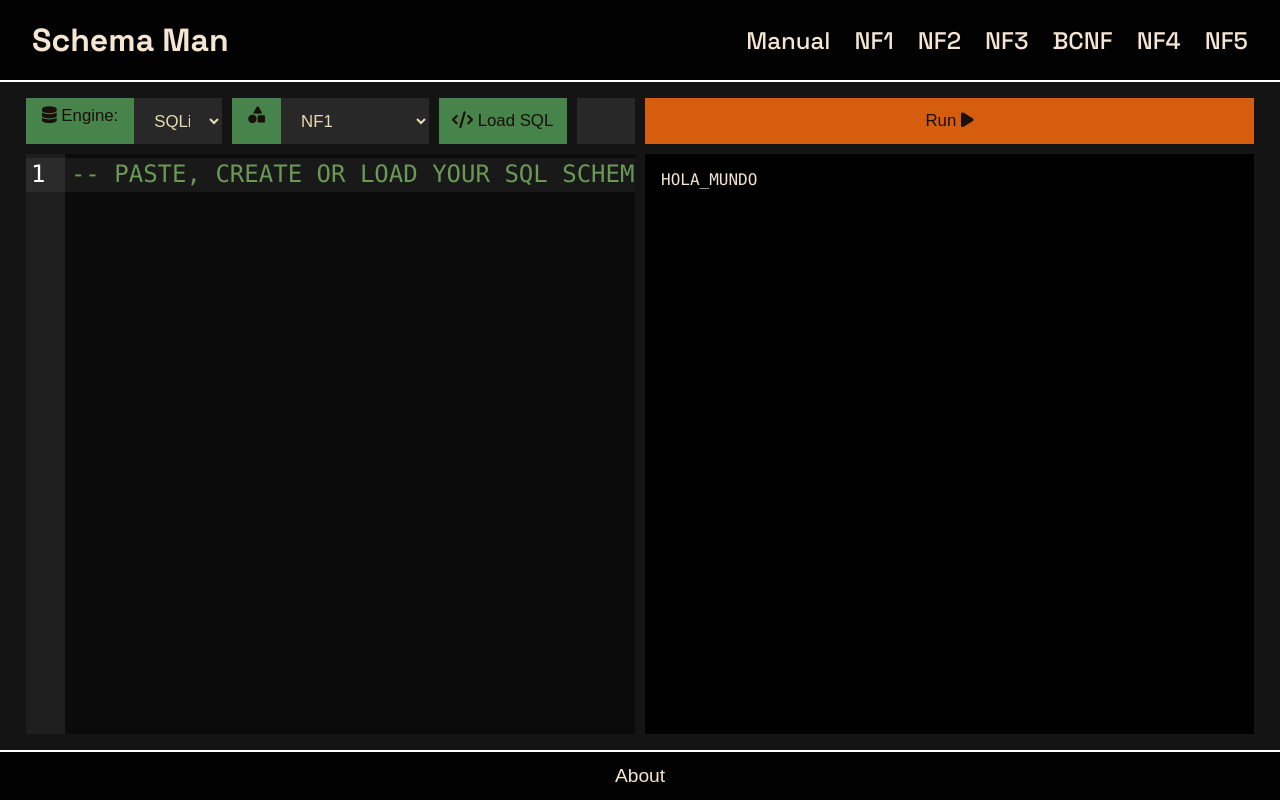
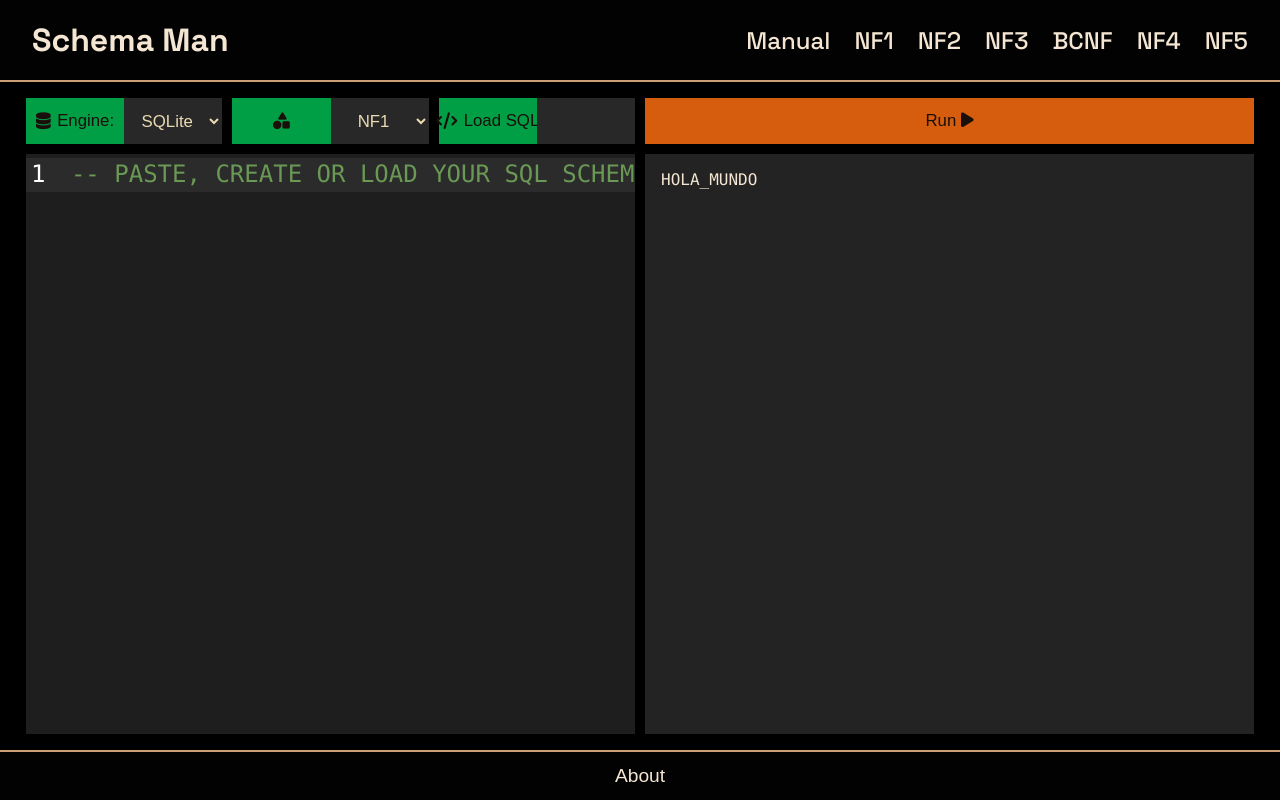
Before and after one commit to Qwerty3341/SchemaMan, a Flask app: page / in a window 1280 px wide. Run offline with Flask 3, Linux system fonts and the light colour scheme; parts of the project's set-up code (start-up, migrations or seed data) failed here and were passed over; some web fonts are replaced.

Commit message:
Ajustes del front

```diff
--- a/schema_man/static/css/normalizator.css
+++ b/schema_man/static/css/normalizator.css
@@ -5,7 +5,7 @@
 	--text-editor-font-size: 1.5rem;
 	--selector-bg: #282828;
 	--selector-fg: #ebdbb2;
-	--button-sql-color: #47844B;
+	--button-sql-color: #009e45;
 	--button-report-color: #d65d0e;
 	--button-font-color: #1A0F0A;
 	--control-height: 46px;
@@ -21,39 +21,47 @@
 
 .selector-container {
 	display: flex;
-	align-items: center;
-	flex: 0 0 auto;
+	align-items: stretch;
 	min-width: 0;
+}
+
+.select-label,
+.select-for-sql,
+#load-sql-label,
+#file-name-container {
+	flex: 1 1 0;
+	width: auto;
+	min-width: 0;
+	max-width: none;
+	height: var(--control-height);
+	box-sizing: border-box;
 }
 
 .select-label {
 	background-color: var(--button-sql-color);
 	color: var(--button-font-color);
-	padding: 0.5rem 1rem;
-	height: var(--control-height);
+	padding: 0 0.75rem;
 	cursor: pointer;
 	border: none;
 	font-size: 1.05rem;
 	font-weight: 500;
 	white-space: nowrap;
-	flex: 0 0 auto;
-	box-sizing: border-box;
+	display: flex;
+	align-items: center;
+	justify-content: center;
+	gap: 0.4rem;
 }
 
 .select-for-sql {
 	background-color: var(--selector-bg);
 	color: var(--selector-fg);
-	padding: 0.5rem 1rem;
-	height: var(--control-height);
+	padding: 0 0.75rem;
 	cursor: pointer;
 	border: none;
 	font-size: 1.05rem;
 	font-weight: 500;
-	flex: 1 1 10rem;
-	width: 10rem;
-	min-width: 0;
-	max-width: 10rem;
-	box-sizing: border-box;
+	text-align: center;
+	text-align-last: center;
 }
 
 .button-for-report {
@@ -85,11 +93,15 @@
 
 /* file chooser */
 #load-sql-label {
+	display: flex;
+	align-items: center;
+	justify-content: center;
+	gap: 0.4rem;
+	padding: 0 0.75rem;
 	text-align: center;
 }
 
 #file-chooser-container {
-	gap: 10px;
 	min-width: 0;
 }
 
@@ -105,35 +117,28 @@
 	font-weight: 500;
 	cursor: pointer;
 	border: none;
-	flex: 0 0 8rem;
-	width: 8rem;
-	height: var(--control-height);
-	box-sizing: border-box;
 	white-space: nowrap;
 }
 
 #file-name-container {
-	flex: 1 1 10rem;
-	width: 10rem;
-	min-width: 0;
-	max-width: 10rem;
-	height: var(--control-height);
-	box-sizing: border-box;
-	padding: 0.5rem;
+	padding: 0 0.75rem;
 	background-color: var(--selector-bg);
 	display: flex;
 	flex-direction: column;
 	justify-content: center;
-	align-items: flex-start;
+	align-items: center;
+	overflow: hidden;
 }
 
 #file-name-span {
 	color: var(--selector-fg);
 	font-family: var(--body-font);
 	font-size: 1.05rem;
-	max-width: 100%;
+	width: 100%;
+	min-width: 0;
 	overflow: hidden;
 	text-overflow: ellipsis;
+	text-align: center;
 	white-space: nowrap;
 }
 
@@ -171,7 +176,7 @@
 	display: flex;
 	flex-direction: column;
 	flex: 1;
-	background-color: black;
+	background-color: #232323;
 	padding: 1rem;
 	font-family: "IBM Plex Mono", "SFMono-Regular", Consolas, monospace;
 	/*border: 1px white solid;*/
--- a/schema_man/static/css/style.css
+++ b/schema_man/static/css/style.css
@@ -1,18 +1,15 @@
 :root {
-	/* header conf */
 	--header-color: #030202;
 	--header-height: 5rem;
 	--header-font: "Space Grotesk", sans-serif;
 	--header-font-color: #F5E6D3;
-	/* body conf */
-	--body-color: #151414;
-
+	--body-color: black;
 	--body-font: "Gabarito", sans-serif;
 	--body-font-color: #F5E6D3;
 	--accent-color: #27A1B9;
 	--card-bg: #FABD2F;
-	/* footer conf */
 	--footer-height: 3rem;
+	--border-accent: #CD9F77;
 }
 
 /* html and body config */
@@ -34,7 +31,7 @@ header {
 	align-items: center;
 	padding: 0 2rem;
 	font-family: var(--header-font);
-	border-bottom: 2px white solid;
+	border-bottom: 2px var(--border-accent) solid;
 }
 
 header a {
@@ -57,11 +54,11 @@ header a:hover {
 }
 
 /* .logo-container .logo { */
-	/* display: block; */
-	/* width: 2.5rem; */
-	/* height: 2.5rem; */
-	/* object-fit: contain; */
-	/* flex-shrink: 0; */
+/* display: block; */
+/* width: 2.5rem; */
+/* height: 2.5rem; */
+/* object-fit: contain; */
+/* flex-shrink: 0; */
 /* } */
 
 header nav {
@@ -127,7 +124,7 @@ footer {
 	justify-content: center;
 	align-items: center;
 	font-size: larger;
-	border-top: 2px white solid;
+	border-top: 2px var(--border-accent) solid;
 }
 
 footer a {
--- a/schema_man/templates/app/manual.html
+++ b/schema_man/templates/app/manual.html
@@ -53,7 +53,7 @@
 			</table>
 		</div>
 		<p>
-			Red and Gray stops the flow of the sistem meanwhile Green and Yellow continue with the flow.
+			Red and Gray stops the flow of the system meanwhile Green and Yellow continue with the flow.
 		</p>
 	</div>
 
--- a/schema_man/templates/nf/nf1.html
+++ b/schema_man/templates/nf/nf1.html
@@ -19,6 +19,4 @@ example, a Classes column holding "Biology, Mathematics, Physics" in one field i
 </ul>
 {% endblock requirements %}
 
-{% block nf_example %}
-
-{% endblock %}
+{% block nf_example %}{% endblock %}
--- a/schema_man/templates/nf/nf2.html
+++ b/schema_man/templates/nf/nf2.html
@@ -19,6 +19,6 @@ In other words, if an attribute depends on only part of the key, it must be move
 		Those columns must be moved to a separate table.
 	</li>
 </ul>
-{% endblock %}
+{% endblock requirements %}
 
 {% block nf_example %}{% endblock %}
--- a/schema_man/templates/nf/nf_base.html
+++ b/schema_man/templates/nf/nf_base.html
@@ -6,8 +6,8 @@
 
 {% block content %}
 <section class="nf-container">
-	<h1>{% block nf_title %}{% endblock %}</h1>
-	<h2>{% block nf_subtitle %}{% endblock %}</h2>
+	<h1 class="nf-h1">{% block nf_title %}{% endblock %}</h1>
+	<h2 class="nf-subtitle">{% block nf_subtitle %}{% endblock %}</h2>
 
 	<div class="nf-subcontainer" id="nf-description">
 		{% block nf_description %}{% endblock %}
```
Also changed, not shown: schema_man/static/css/nf.css (+33 -1 lines), schema_man/static/js/codeEditor.js (+11 -11 lines), schema_man/static/js/codeEditor.bundle.js.
